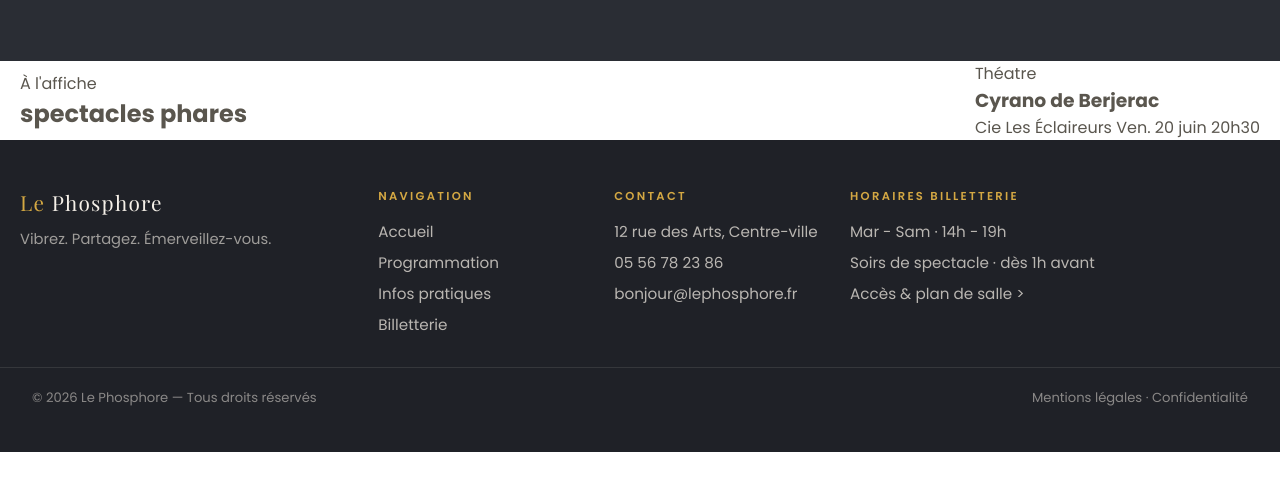
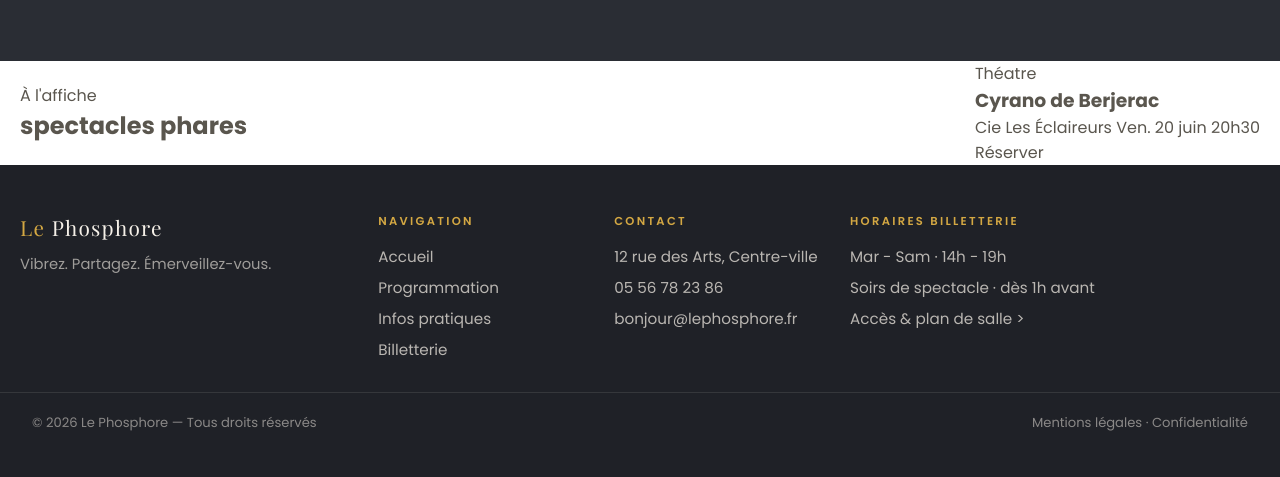
Before and after one commit to NathanaelKenzeyGit/DWWM-ECF1-Nathanael, a website: page index.html in a window 1280 px wide. Shown: the part 1171-1648 px from the top of the page. Before the commit the page ends 1623 px from the top, so only its background shows below. Drawn offline with Linux system fonts and the light colour scheme.

Commit message:
add html cards

```diff
--- a/index.html
+++ b/index.html
@@ -111,7 +111,7 @@
                     <p class="shows__kicker">À l'affiche</p>
                     <h2 class="shows__title">spectacles phares</h2>
                 </div>
-                <div class="shows__grid" id="shows__grid">
+                <div class="shows__grid" id="shows-grid">
                     <article class="card">
                         <span class="card__visual">
                             <span class="card__badge">Théatre</span>
@@ -121,9 +121,9 @@
                             <div class="card__meta">
                                 <span class="card__artist">Cie Les Éclaireurs</span>
                                 <span class="card__date">Ven. 20 juin</span>
-                                <span class="hours">20h30</span>
+                                <span class="card__hours">20h30</span>
                             </div>
-                            <a href="pages/programmation.html" class="card__btn" id=""></a>
+                            <a href="pages/programmation.html" class="card__btn">Réserver</a>
                         </div>
                     </article>
                 </div>
```
